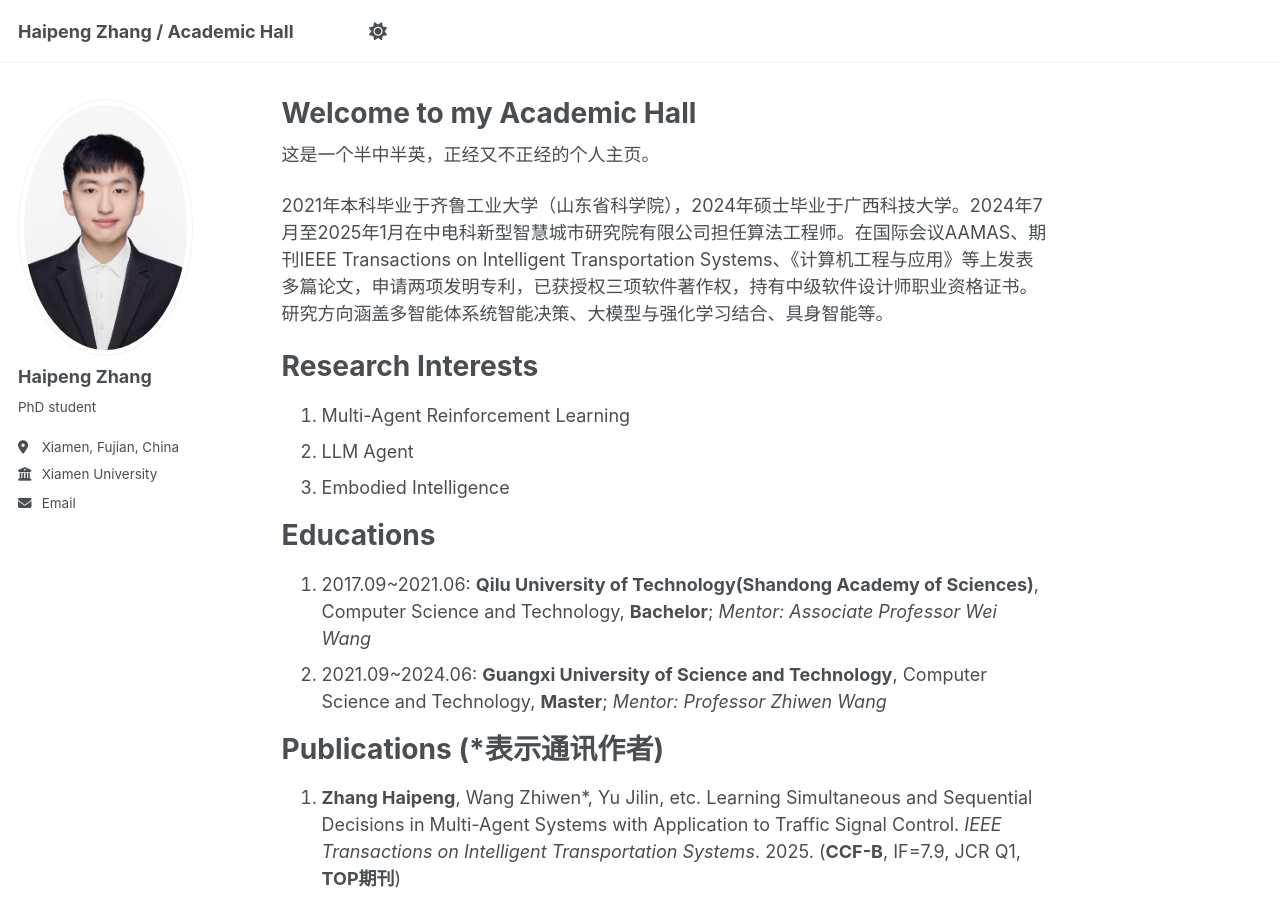
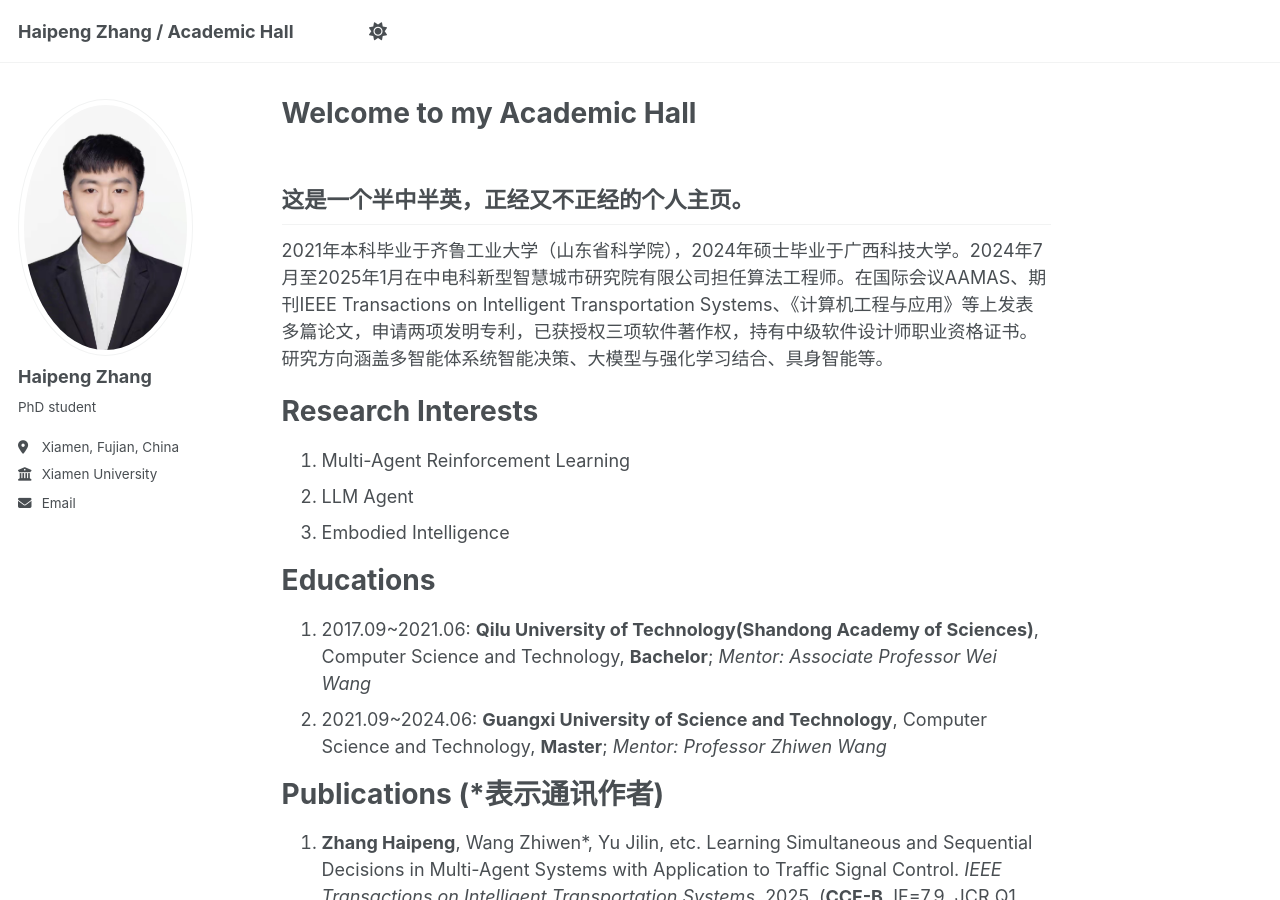
Before and after one commit to Harry-first/haipengzhang, a Jekyll site: the page built from _pages/about.md, in a window 1280 px wide and 900 px high. Built offline with Jekyll 4.4.1, drawn with Linux system fonts in a browser that asks for light colours.

```diff
--- a/_pages/about.md
+++ b/_pages/about.md
@@ -7,8 +7,8 @@ redirect_from:
   - /about.html
 ---
 
-这是一个半中半英，正经又不正经的个人主页。
-
+**这是一个半中半英，正经又不正经的个人主页。**
+------
 2021年本科毕业于齐鲁工业大学（山东省科学院），2024年硕士毕业于广西科技大学。2024年7月至2025年1月在中电科新型智慧城市研究院有限公司担任算法工程师。在国际会议AAMAS、期刊IEEE Transactions on Intelligent Transportation Systems、《计算机工程与应用》等上发表多篇论文，申请两项发明专利，已获授权三项软件著作权，持有中级软件设计师职业资格证书。研究方向涵盖多智能体系统智能决策、大模型与强化学习结合、具身智能等。
 
 **Research Interests**
```
